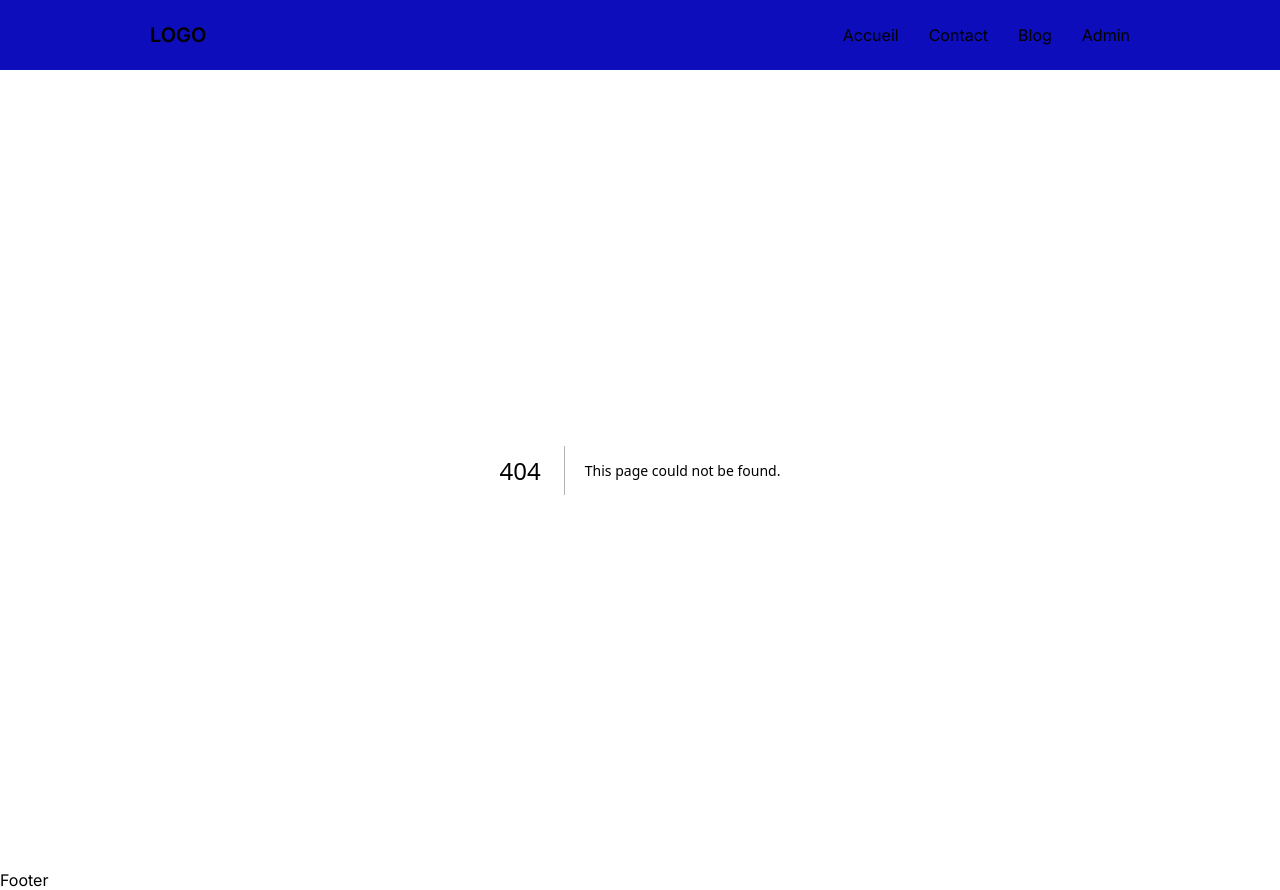
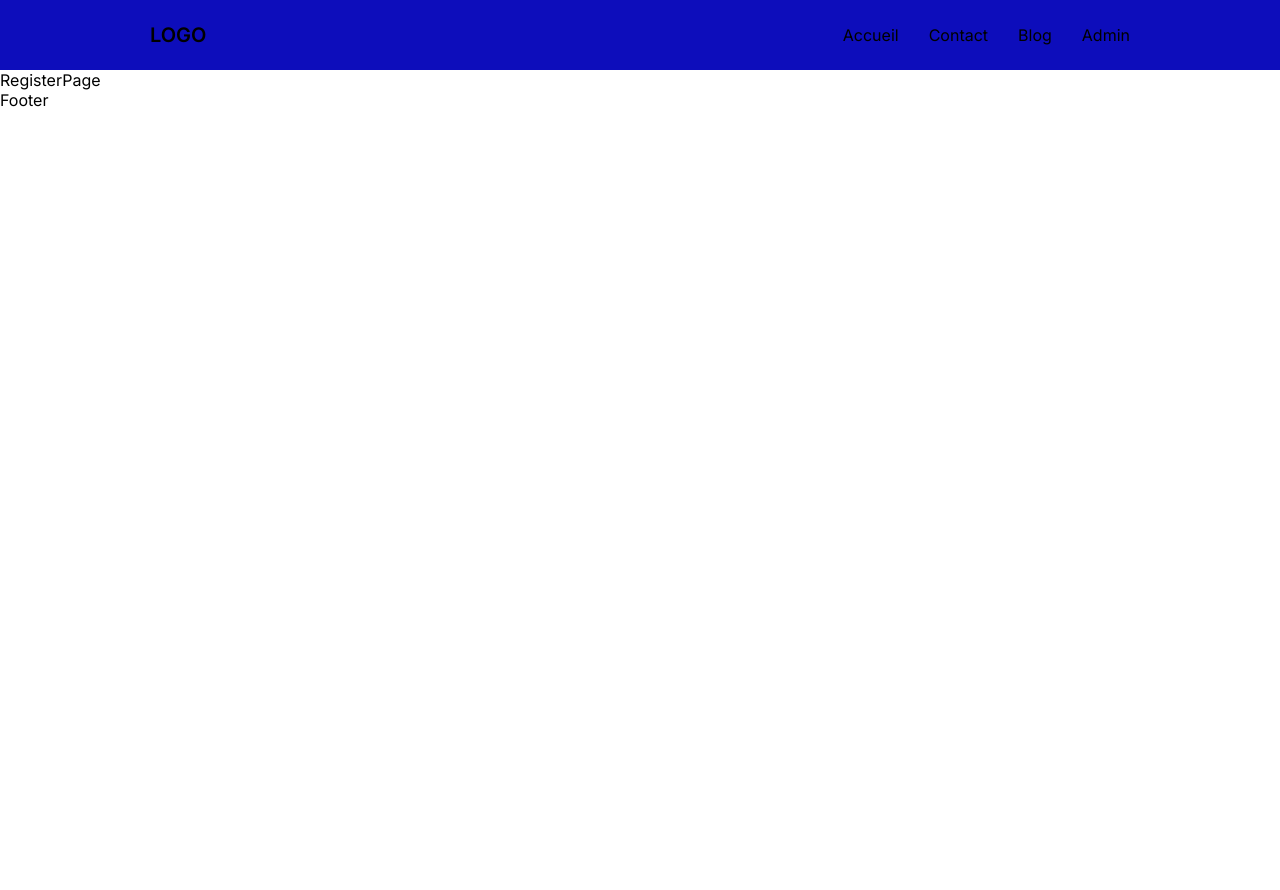
Before and after one commit to karimoucisse/next-tutorial-app, a Next.js app: page /register in a window 1280 px wide. Before the commit this address had no page. After the commit the page ends 800 px from the top, so only its background shows below. Built offline with nearby package versions, Linux system fonts and the light colour scheme.

Commit message:
add auth folder

```diff
--- /dev/null
+++ b/src/app/(auth)/register/page.jsx
@@ -0,0 +1,9 @@
+import React from 'react'
+
+const RegisterPage = () => {
+  return (
+    <div>RegisterPage</div>
+  )
+}
+
+export default RegisterPage
```
Also changed, not shown: src/app/(auth)/login/page.jsx (added, +9 -0 lines).
